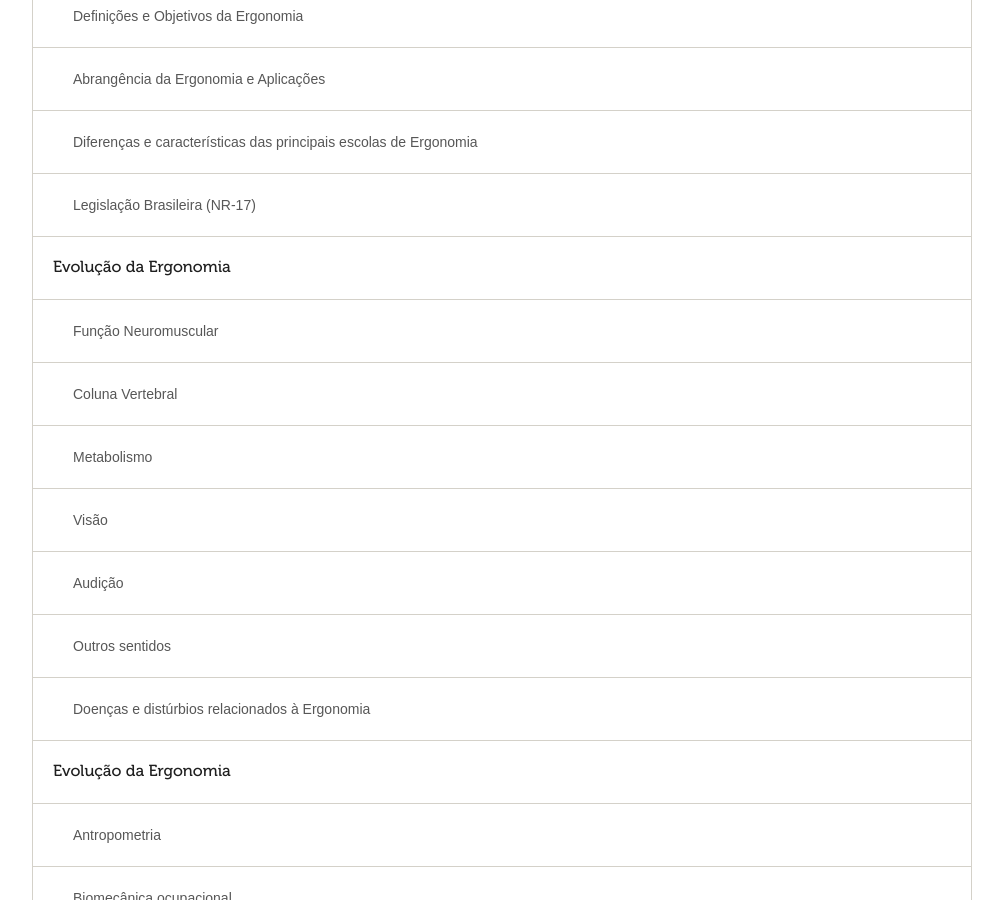
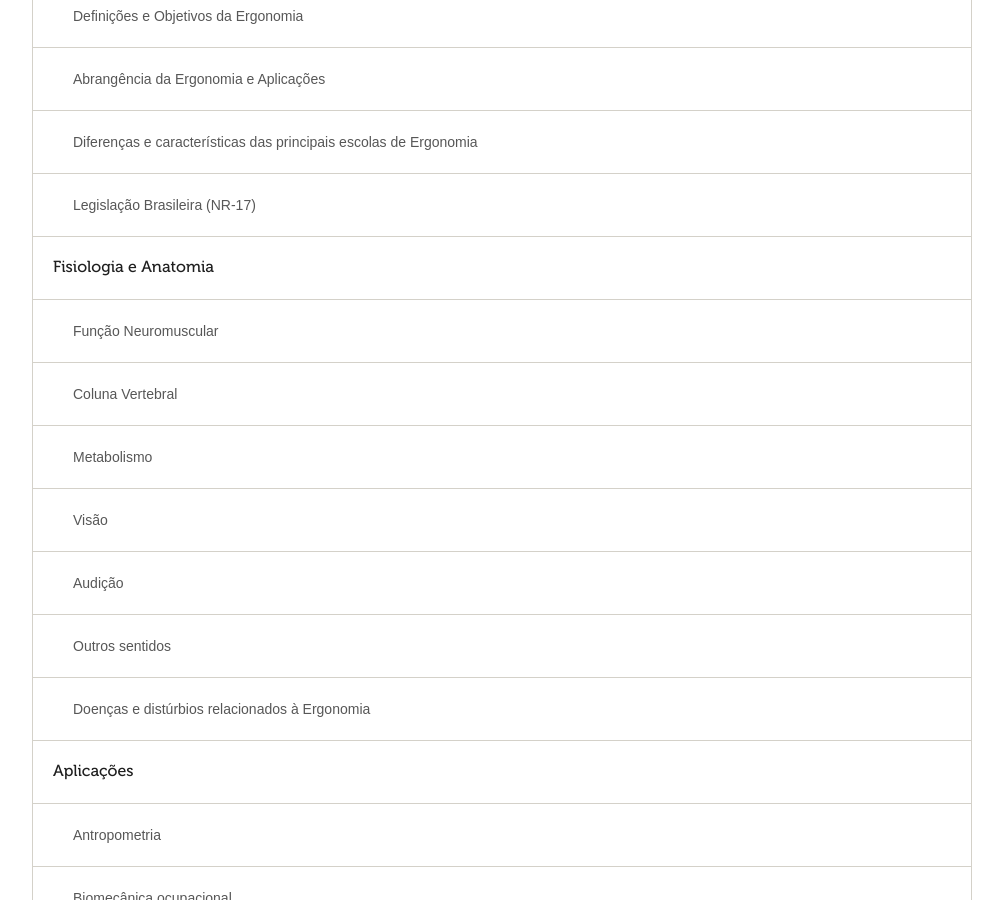
Before and after one commit to prosafetycursos/prosafetycursos.github.com, a Jekyll site: the page built from cursos/ergonomia.html, in a window 1280 px wide and 900 px high, scrolled down 1191 px. Shown: the whole window, without its empty margins (138-1141 px from the left). Built offline with Jekyll 4.4.1, drawn with Linux system fonts in a browser that asks for light colours.

Commit message:
Correção de erros no curso de ergonomia

```diff
--- a/cursos/ergonomia.html
+++ b/cursos/ergonomia.html
@@ -54,7 +54,7 @@ layout: default
           <td class='ident'>Legislação Brasileira (NR-17)</td>
         </tr>
         <tr>
-          <td><h4>Evolução da Ergonomia</h4></td>
+          <td><h4>Fisiologia e Anatomia</h4></td>
         </tr>
         <tr>
           <td class='ident'>Função Neuromuscular</td>
@@ -78,7 +78,7 @@ layout: default
           <td class='ident'>Doenças e distúrbios relacionados à Ergonomia</td>
         </tr>
         <tr>
-          <td><h4>Evolução da Ergonomia</h4></td>
+          <td><h4>Aplicações</h4></td>
         </tr>
         <tr>
           <td class='ident'>Antropometria</td>
```
